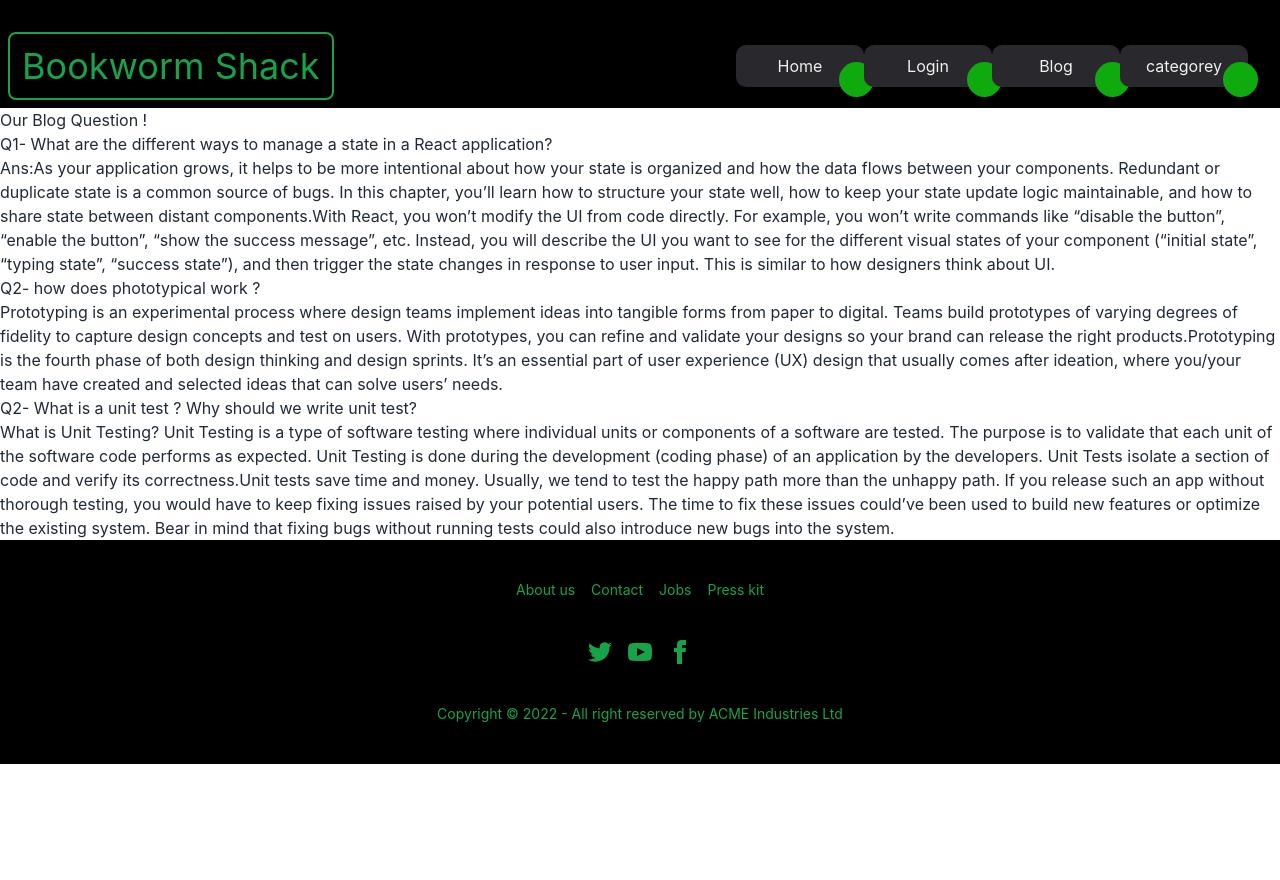
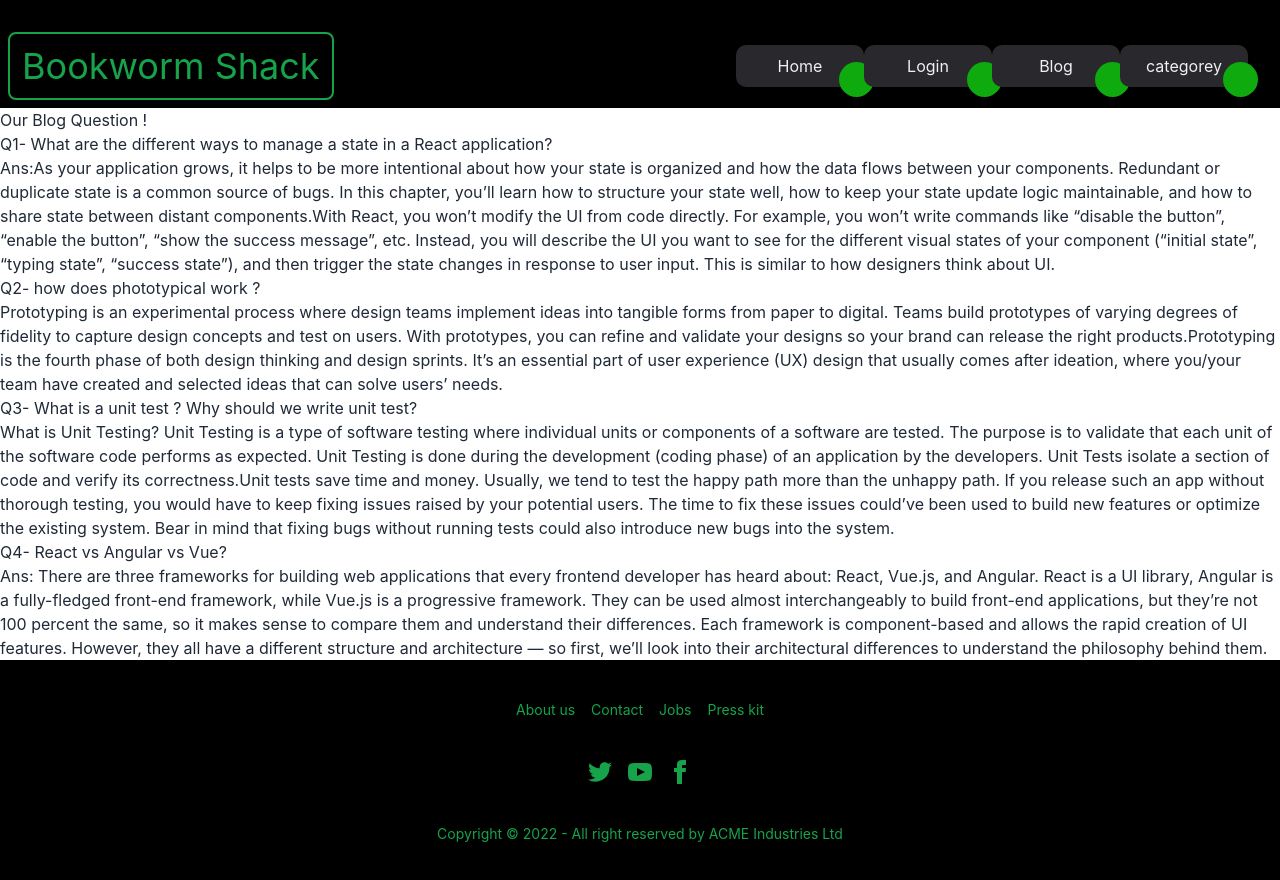
Before and after one commit to niaz-abir/assignment12client, a React (Create React App) app: page /blog in a window 1280 px wide. Shown: the top 880 px of the page. Before the commit the page ends 800 px from the top, so only its background shows below. Built offline with nearby package versions, Linux system fonts and the light colour scheme.

Commit message:
twelve commit

```diff
--- a/src/Component/Blog/Blog.js
+++ b/src/Component/Blog/Blog.js
@@ -39,7 +39,7 @@ const Blog = () => {
         </p>
       </div>
       <div>
-        <h1>Q2- What is a unit test ? Why should we write unit test?</h1>
+        <h1>Q3- What is a unit test ? Why should we write unit test?</h1>
         <p>
           What is Unit Testing? Unit Testing is a type of software testing where
           individual units or components of a software are tested. The purpose
@@ -55,6 +55,21 @@ const Blog = () => {
           could also introduce new bugs into the system.
         </p>
       </div>
+      <div>
+        <h1>Q4- React vs Angular vs Vue?</h1>
+        <p>
+          Ans: There are three frameworks for building web applications that
+          every frontend developer has heard about: React, Vue.js, and Angular.
+          React is a UI library, Angular is a fully-fledged front-end framework,
+          while Vue.js is a progressive framework. They can be used almost
+          interchangeably to build front-end applications, but they’re not 100
+          percent the same, so it makes sense to compare them and understand
+          their differences. Each framework is component-based and allows the
+          rapid creation of UI features. However, they all have a different
+          structure and architecture — so first, we’ll look into their
+          architectural differences to understand the philosophy behind them.
+        </p>
+      </div>
     </div>
   );
 };
--- a/src/Pages/Home/Categorey/Ctegory.js
+++ b/src/Pages/Home/Categorey/Ctegory.js
@@ -5,7 +5,7 @@ const Ctegory = () => {
   const [categorey, setcatgorey] = useState([]);
 
   useEffect(() => {
-    fetch("category.json")
+    fetch("http://localhost:5000/categorey")
       .then((res) => res.json())
       .then((data) => setcatgorey(data));
   }, []);
```
